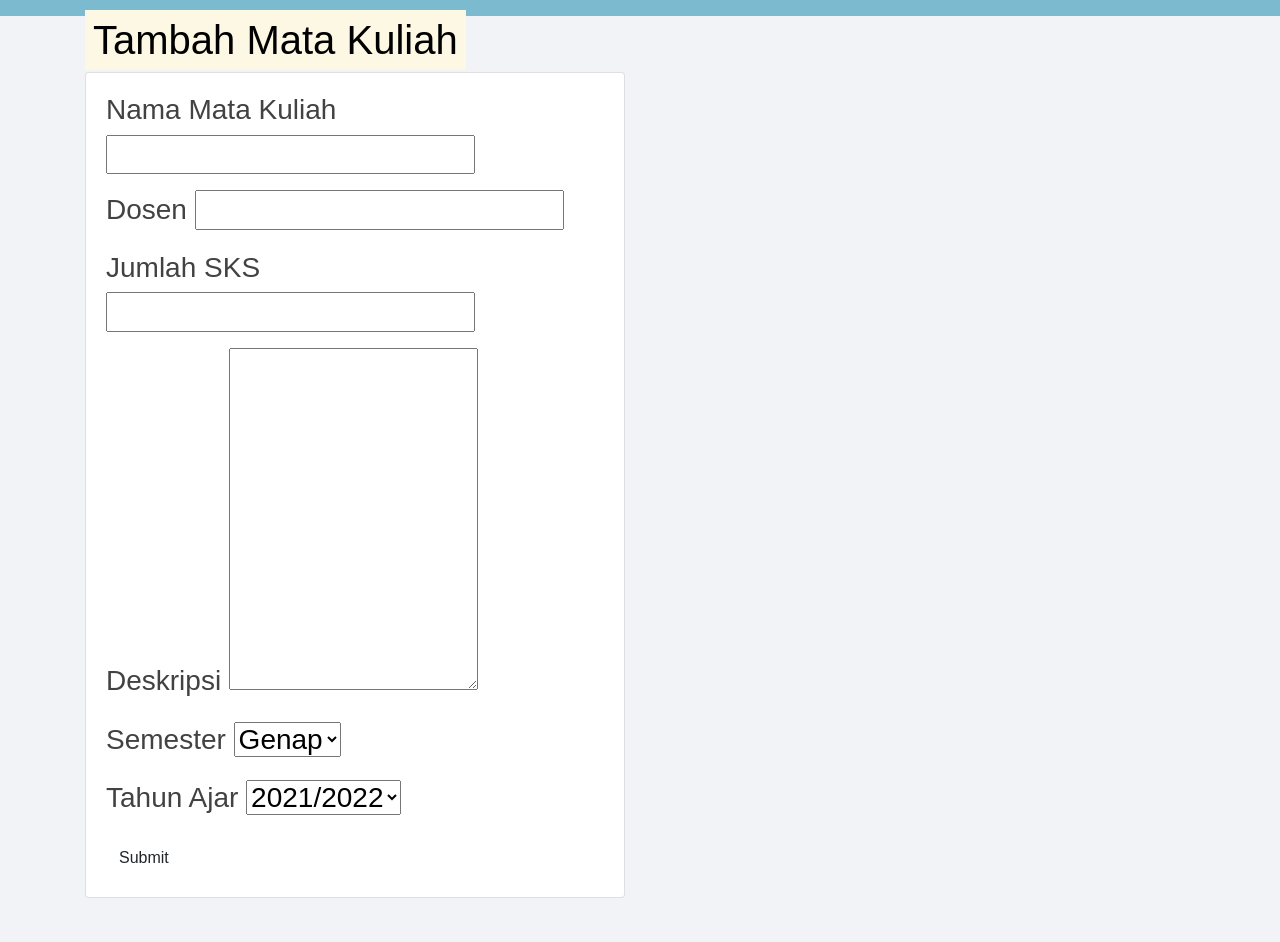
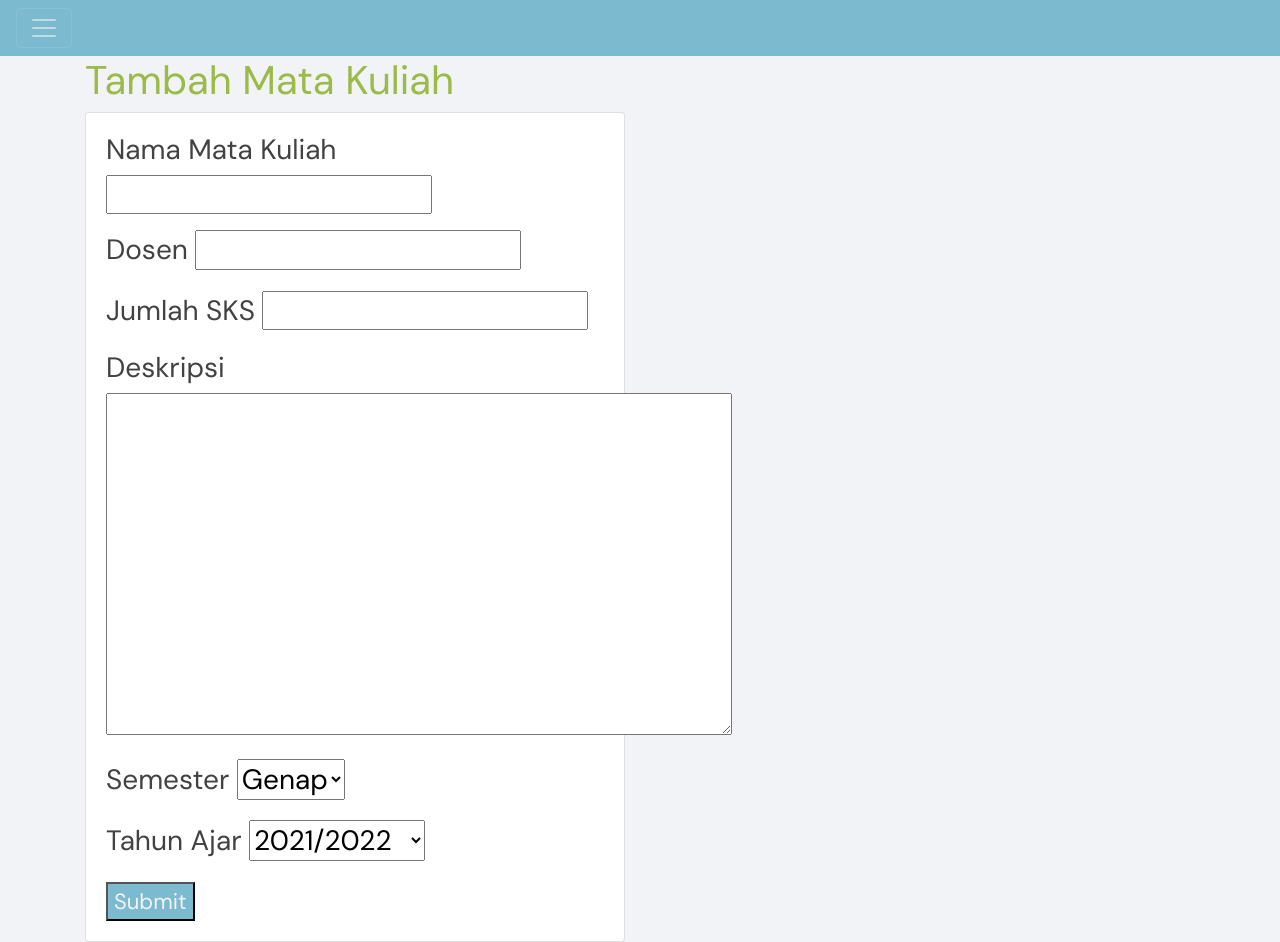
Before and after one commit to syifarizka/oprec-fuki, a Django app: page / in a window 1280 px wide. Before the commit the page ends 898 px from the top, so only its background shows below. Run offline with Django 3.2, Linux system fonts and the light colour scheme; data that the repository does not hold is empty; some libraries are stand-ins or nearby versions.

Commit message:
membuat tampilan

```diff
--- a/main/forms.py
+++ b/main/forms.py
@@ -17,7 +17,7 @@ class MataKuliah_Form(forms.ModelForm):
     nama = forms.CharField(label='Nama Mata Kuliah', label_suffix="", required=True, max_length=250)
     dosen = forms.CharField(label='Dosen', label_suffix="", required=True, max_length=250)
     sks = forms.IntegerField(label='Jumlah SKS', label_suffix="", required=True)
-    deskripsi = forms.CharField(label='Deskripsi', label_suffix="", required=True, widget=forms.Textarea(attrs={'type':'text', 'style':'width:50%'}))
+    deskripsi = forms.CharField(label='Deskripsi', label_suffix="", required=True, widget=forms.Textarea(attrs={'type':'text'}))
     semester = forms.CharField(label='Semester', label_suffix="", required=True, widget=forms.Select(choices=SEMESTER_CHOICES))
     tahun_ajar = forms.CharField(label='Tahun Ajar', label_suffix="", required=True, widget=forms.Select(choices=TAHUN_CHOICES))
 
--- a/main/templates/main/home.html
+++ b/main/templates/main/home.html
@@ -10,7 +10,7 @@
   <div class="row">
 
       <div class="col-sm-12">
-          <h1 class="h top-p"><mark id="mark">Tambah Mata Kuliah </mark></h1>
+          <h1>Tambah Mata Kuliah</h1>
       </div>
 
 
@@ -20,7 +20,7 @@
             <form action="{% url 'main:savematkul' %}" method="POST">
               {% csrf_token %}
               <h3>{{ MataKuliah_Form.as_p}} </h3>
-              <input class="submit btn" type="submit" value="Submit">
+              <input class="submit button" type="submit" value="Submit">
             </form>
           </div>
         </div>
@@ -65,7 +65,7 @@
                         <form action="{% url 'main:savetugas' pk=i.id %}" method="POST">
                           {% csrf_token %}
                           <ul style="display: inline;">{{ Tugas_Form.as_ul }}</ul>
-                          <button class="submit" type="submit">Tambah</button>
+                          <button class="submit small-button" type="submit">Tambah</button>
                         </form>
                       </td>
                     </tr>
--- a/static/css/style.css
+++ b/static/css/style.css
@@ -3,8 +3,9 @@
 @import url('https://fonts.googleapis.com/css2?family=DM+Sans&display=swap');
 
 body {
-  font-family: 'Rubik', sans-serif;
+  font-family: 'DM Sans';
   font-size: 22px;
+
   background-color:#f1f3f6;
   margin: 0;
 }
@@ -19,21 +20,23 @@ p {
 }
 
 h1 {
-
+  color : #9bba47;
 }
 
 h2 {
-
+  color : #7bbacf;
 }
 
 h3 {
-
+  color : #9bba47;
 }
 
 .button{
-
+  color :#f1f3f6;
+  background-color: #7bbacf;
 }
 
-.small-butoon {
-
+.small-button {
+  color :#f1f3f6;
+  background-color: #9bba47;
 }
--- a/templates/base.html
+++ b/templates/base.html
@@ -13,7 +13,7 @@
 
 
 <body>
-  <nav class="navbar navbar-expand-sm navbar-dark">
+  <nav class="navbar navbar-expand-ml navbar-dark">
     <button class="navbar-toggler" type="button" data-toggle="collapse" data-target="#navbarSupportedContent" aria-controls="navbarSupportedContent" aria-expanded="false" aria-label="Toggle navigation">
       <span class="navbar-toggler-icon"></span>
     </button>
```
